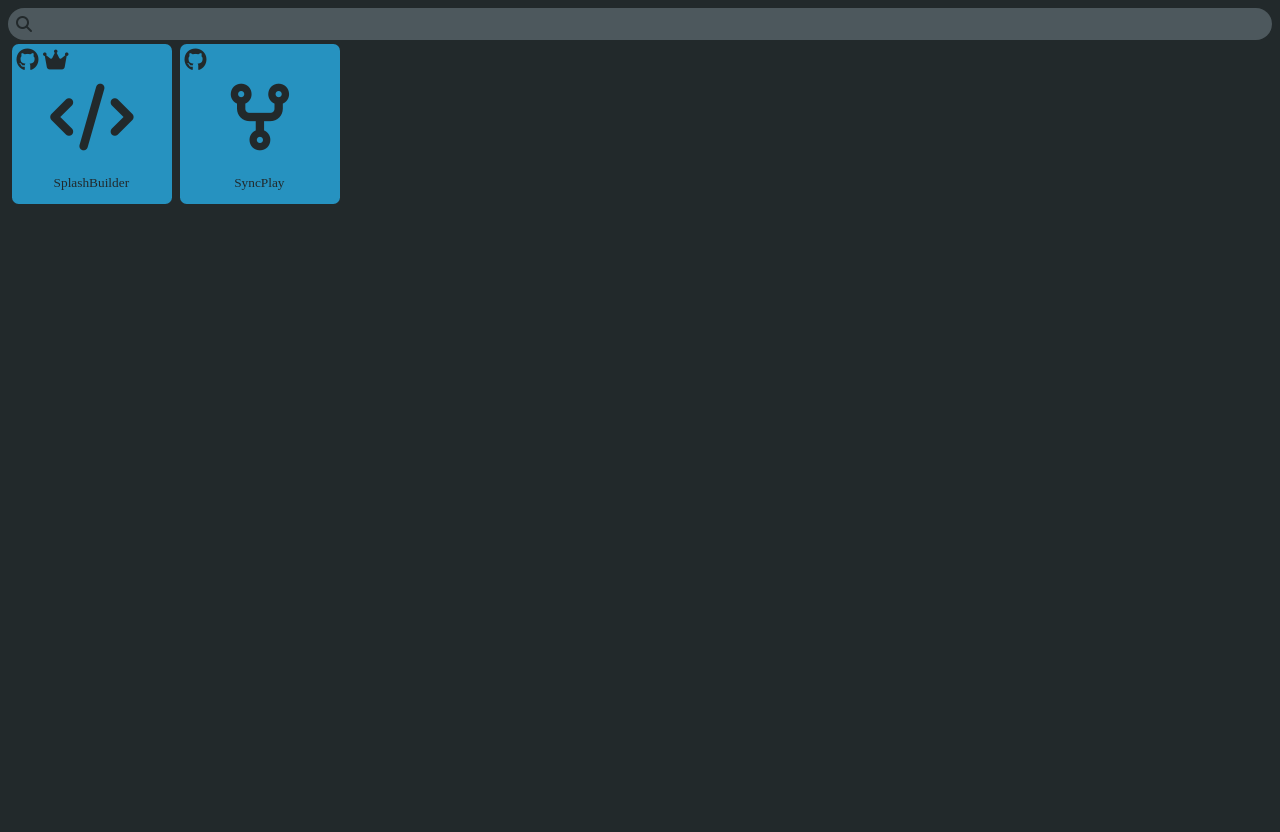
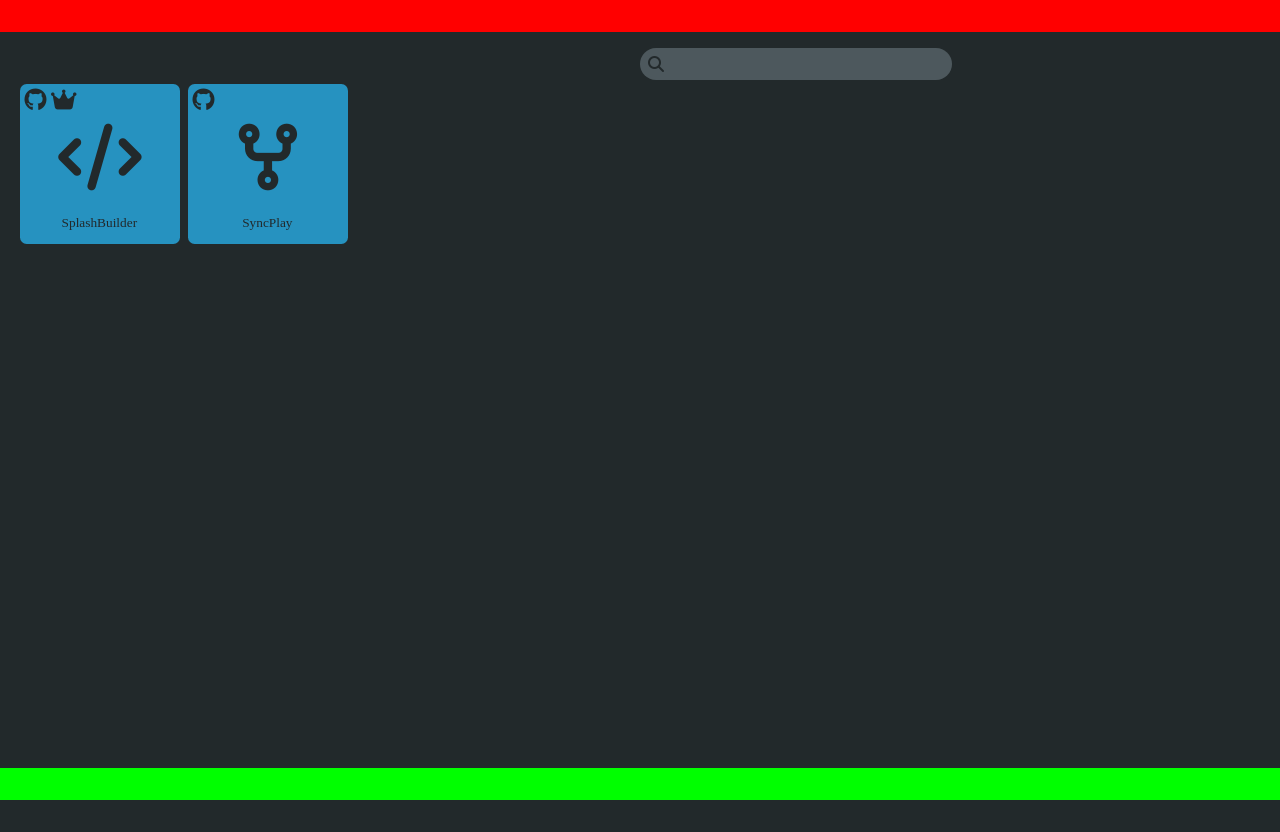
Before and after one commit to MVDW-SplashOS/Sailer, an Electron app: page index.html in a window 1280 px wide. After the commit the page ends 800 px from the top, so only its background shows below. Drawn offline with Linux system fonts and the light colour scheme; a web font is replaced by a local one.

Commit message:
add layouts

```diff
--- a/src/ui/UserInterface.js
+++ b/src/ui/UserInterface.js
@@ -1,23 +1,29 @@
-import TileButton from './components/buttons/TileButton.js';
-import Textbox from './components/textboxes/Textbox.js';
-
-import Grid from './layouts/Grid.js';
 
 
 import Render from './Render.js';
+import page from './pages/Projects.js';
 
 const init_ui = () => {
 
-    console.log("init ui..");
+    // Create basic UI elements
+    const el_bar_header = document.createElement("div");
+    const el_bar_footer = document.createElement("div");
+    const el_main = document.createElement("div");
 
-    const el_search = Textbox("Search");
-    Render(el_search);
+    // Set basic information for UI elements
+    el_bar_header.id = "header";
+    el_bar_footer.id = "footer";
+    el_main.id = "main";
 
-    var items = [];
-    items.push(TileButton("SplashBuilder", 1, "code", [["github", "brands"], ["Crown"]]));
-    items.push(TileButton("SyncPlay", 1, "code-fork", [["github", "brands"]]));
+    // Start creating main content
+    el_main.appendChild(page());
 
-    Render(Grid(items));
+
+
+    // Render elements
+    Render(el_bar_header);
+    Render(el_main);
+    Render(el_bar_footer);
 }
 
 export default init_ui;
--- a/src/ui/components/bars/ProjectBar.js
+++ b/src/ui/components/bars/ProjectBar.js
@@ -1,5 +1,8 @@
 const ProjectBar = () => {
     const el_bar = document.createElement("div");
+    el_bar.classList.add("project-bar")
+
+    // TODO: Add project list
 
     return el_bar;
 
--- /dev/null
+++ b/src/ui/layouts/Split.js
@@ -0,0 +1,23 @@
+function SplitHorizontal(items){
+
+    const el_container = document.createElement("div");
+    el_container.classList.add("container", "split");
+
+
+    for (let i = 0; i < items.length; i++) {
+        const el_horizontal = document.createElement("div");
+        el_horizontal.classList.add("horizontal");
+
+        if(items[i]) el_horizontal.appendChild(items[i]);
+
+        el_container.appendChild(el_horizontal);
+    }
+
+    return el_container;
+}
+
+function SplitVertical(left, right){
+   console.log("test");
+}
+
+export { SplitHorizontal, SplitVertical };
--- a/src/ui/pages/Projects.js
+++ b/src/ui/pages/Projects.js
@@ -1,6 +1,26 @@
+import TileButton from '../components/buttons/TileButton.js';
+import Textbox from '../components/textboxes/Textbox.js';
+
+import Grid from '../layouts/Grid.js';
+import { SplitHorizontal } from '../layouts/Split.js';
+
 const page = () => {
-    // This is a template page
+    const page = document.createElement("div");
 
+
+    const el_search = Textbox("Search");
+
+
+    let split = SplitHorizontal([null, null, el_search, null]);
+    page.appendChild(split);
+
+    var items = [];
+    items.push(TileButton("SplashBuilder", 1, "code", [["github", "brands"], ["Crown"]]));
+    items.push(TileButton("SyncPlay", 1, "code-fork", [["github", "brands"]]));
+
+    page.appendChild(Grid(items));
+
+    return page;
 }
 
 export default page;
--- a/src/ui/stylesheets/layouts.css
+++ b/src/ui/stylesheets/layouts.css
@@ -6,3 +6,11 @@
   float: left;
   margin: 0.25em;
 }
+
+.container.split {
+  width: 100%;
+  display:flex;
+}
+.container.split .horizontal{
+  width: inherit;
+}
--- a/src/ui/stylesheets/style.css
+++ b/src/ui/stylesheets/style.css
@@ -8,4 +8,26 @@
 
 body{
   background: #22292b;
+  padding: 0px;
+  margin: 0px;
 }
+#root{
+  height: calc(100vh);
+  width: calc(100vw);
+  overflow: hidden;
+}
+#header {
+
+  background: #f00;
+  width: 100vw;
+  height: 2em;
+}
+#main{
+  height: calc(100vh - 6em);
+  padding: 1em;
+}
+#footer {
+  background: #0f0;
+  width: 100vw;
+  height: 2em;
+}
```
Also changed, not shown: src/core/Global.js (added, +12 -0 lines), src/core/editor/syntax/Checker.js (added), src/core/editor/syntax/Highlight.js (added), src/core/editor/syntax/lang/css.js (added), src/core/editor/syntax/lang/html.js (added), src/core/editor/syntax/lang/javascript.js (added).
